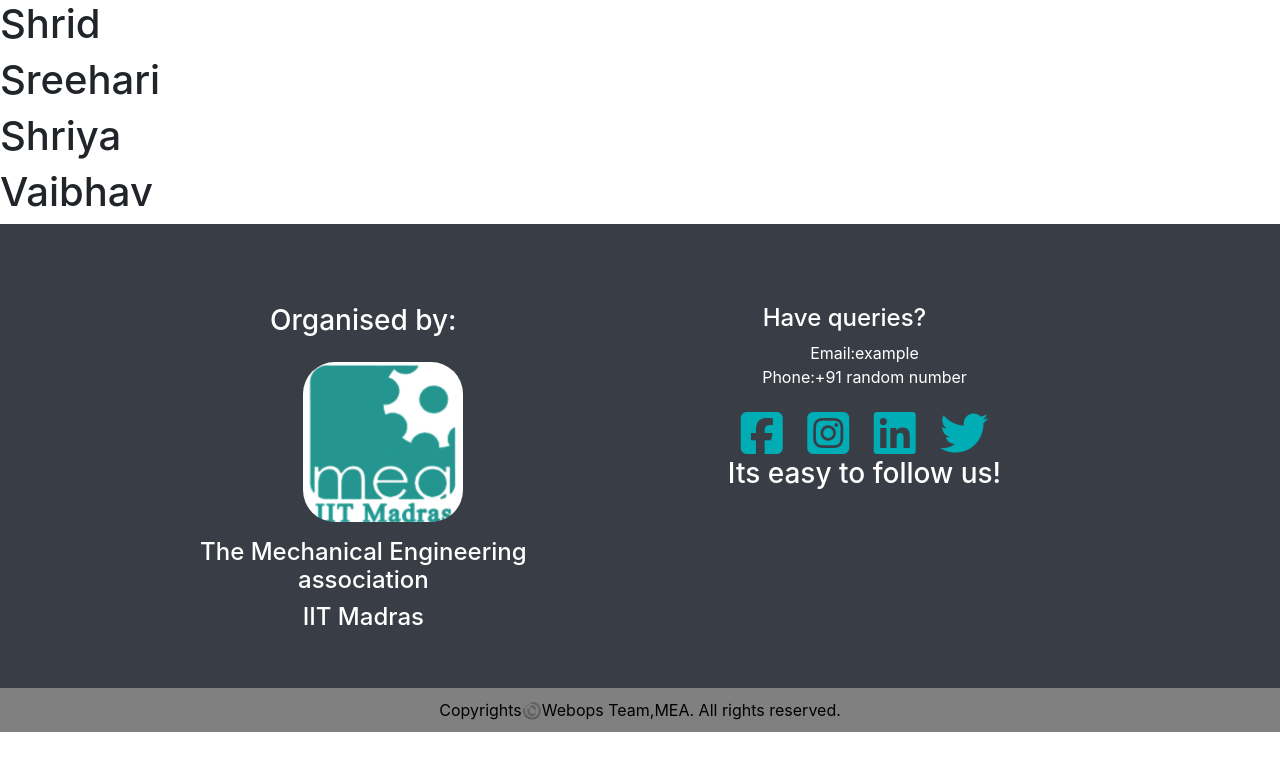
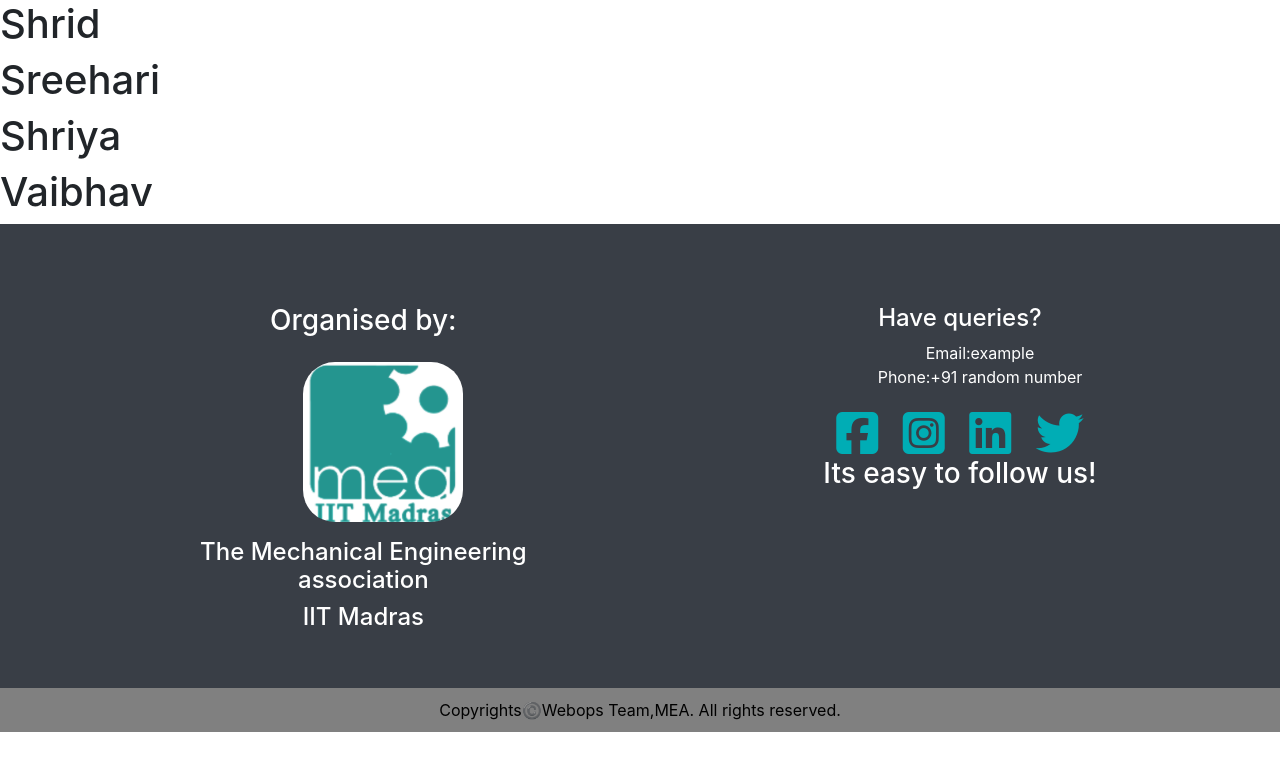
Before and after one commit to vai-bhav-m/Webops2021, a plain HTML site: page index.html in a window 1280 px wide. Drawn offline with nearby package versions, Linux system fonts and the light colour scheme.

Commit message:
Update styles.css

```diff
--- a/css/styles.css
+++ b/css/styles.css
@@ -12,8 +12,7 @@
 }
 .d-social{
   text-align: center;
-  padding-left:2.5rem;
-  margin-left: 2rem;
+  margin-left: 10rem;
 }
 .social-pages{
   margin-top: 20px;
@@ -31,8 +30,13 @@
 
   }
 .social-links li {
-  display:inline;
+  display:inline;}
+  .social-links{
+    margin-left: 0px;
+    padding-left: 0px;
+
 }
+
 /*.social-pages{
   text-align: center;
 }*/
```
